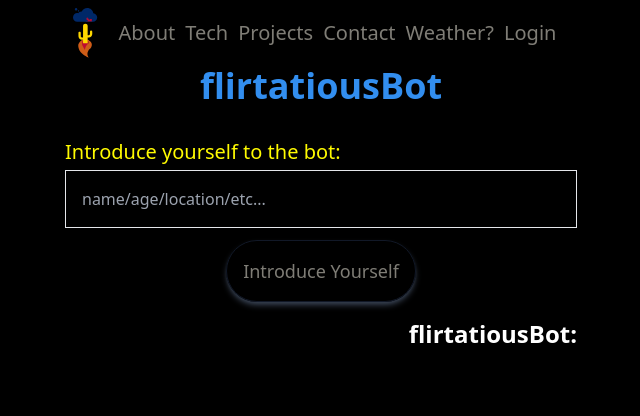
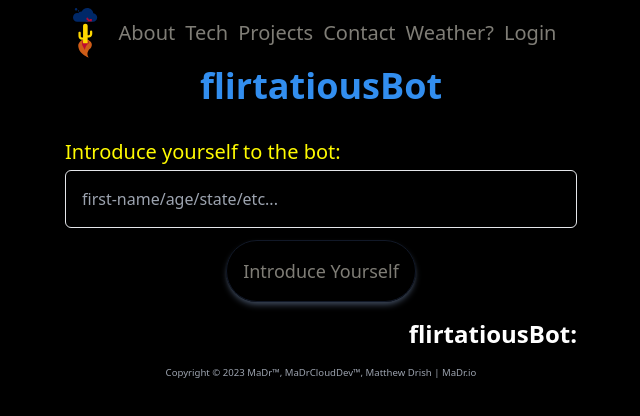
Before and after one commit to MaDrCloudDev/svelteKitOpenAi, a SvelteKit app: page / in a window 1280 px wide. Shown: the top 416 px of the page, without its empty margins (319-959 px from the left). Built offline with nearby package versions, Linux system fonts and the light colour scheme.

Commit message:
continuity
continuity

```diff
--- /dev/null
+++ b/src/lib/Footer.svelte
@@ -0,0 +1,6 @@
+<script>
+</script>
+
+<footer class="text-gray-400 text-[.6rem] text-center pt-4">
+	Copyright © 2023 MaDr™, MaDrCloudDev™, Matthew Drish | <a href="https://madr.io">MaDr.io</a>
+</footer>
--- a/src/routes/+layout.svelte
+++ b/src/routes/+layout.svelte
@@ -5,6 +5,7 @@
 	import Navbar from '$lib/Navbar.svelte'
 	export let open = false
 	import Sidebar from '$lib/Sidebar.svelte'
+	import Footer from '$lib/Footer.svelte'
 </script>
 
 <Navbar data bind:sidebar={open} />
@@ -12,3 +13,4 @@
 <div class="flex flex-col items-center px-8">
 	<slot />
 </div>
+<Footer />
--- a/src/routes/+page.svelte
+++ b/src/routes/+page.svelte
@@ -61,8 +61,8 @@
 <form class="flex flex-col max-w-lg w-full mx-auto" on:submit|preventDefault={handleSubmit}>
 	<label class="text-[#fffb00] text-xl mb-1" for="context">Introduce yourself to the bot:</label>
 	<input
-		placeholder="name/age/location/etc..."
-		class="bg-black border text-[#328eef] p-4"
+		placeholder="first-name/age/state/etc..."
+		class="bg-black rounded-md border text-[#328eef] p-4"
 		name="context"
 		bind:value={context}
 	/>
```
